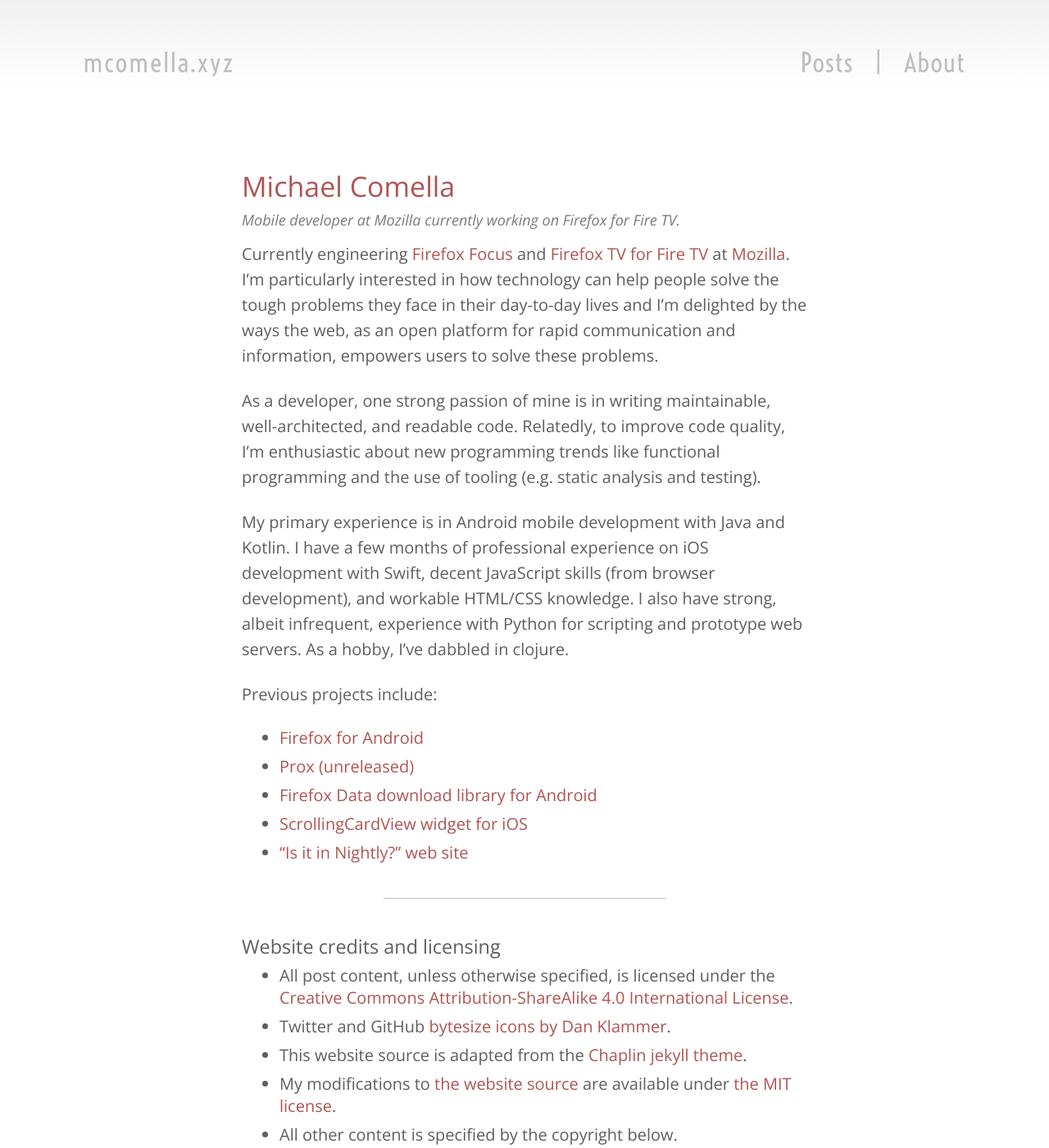
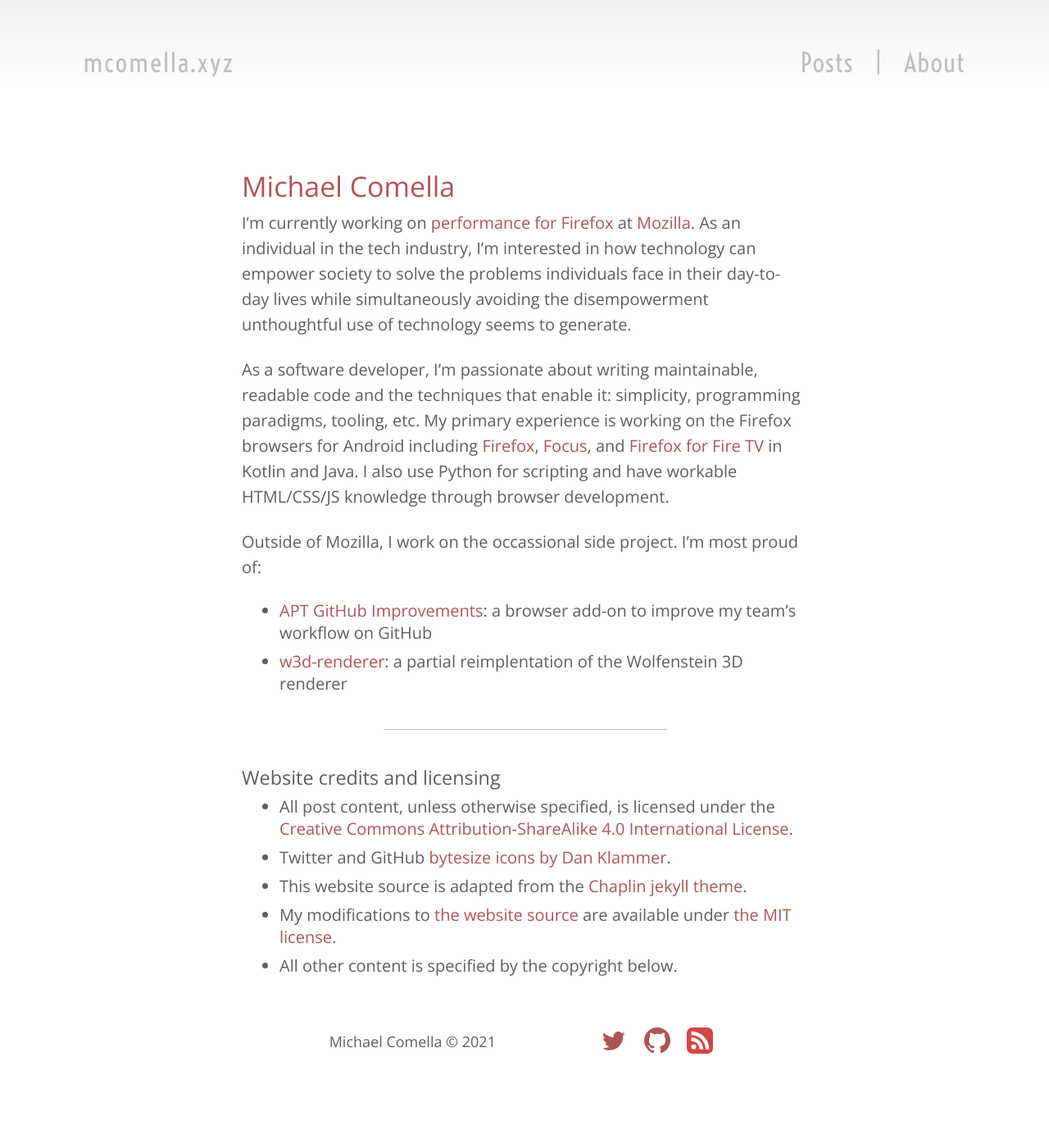
Before and after one commit to mcomella/mcomella.github.com, a Jekyll site: the page built from about.md, in a window 1280 px wide and 1400 px high. Shown: the whole window at 82% size. Built offline with Jekyll 4.4.1, drawn with Linux system fonts in a browser that asks for light colours.

Commit message:
Clean up bios.

```diff
--- a/_config.yml
+++ b/_config.yml
@@ -15,7 +15,7 @@
 comments: true
 
 short_bio: >
-    Mobile developer at Mozilla currently working on Firefox for Fire TV.
+    developer at Mozilla currently working on Firefox performance.
 profile_picture: https://www.gravatar.com/avatar/36d05d5b8389b342fc0629461fb39377?s=150
 
 google_analytics: false
--- a/_layouts/about.html
+++ b/_layouts/about.html
@@ -2,10 +2,6 @@
 layout: default
 ---
 <div class="content post about-container">
-	<!-- h1 class="about-title">{{ page.title }}</h1 -->
 	<h1 class="post-title">{{ site.author }}</h1>
-	{% if site.short_bio %}
-		<div class="post-date">{{ site.short_bio }}</div>
-	{% endif %}
 	{{ content }}
 </div>
--- a/about.md
+++ b/about.md
@@ -3,31 +3,13 @@
 permalink: /about/
 ---
 
-Currently engineering [Firefox Focus][focus] and [Firefox TV for Fire
-TV][firetv] at [Mozilla][moz]. I'm particularly interested in how
-technology can help people solve the tough problems they face in their
-day-to-day lives and I'm delighted by the ways the web, as an open
-platform for rapid communication and information, empowers users to
-solve these problems.
+I'm currently working on [performance for Firefox][perfblog] at [Mozilla]. As an individual in the tech industry, I'm interested in how technology can empower society to solve the problems individuals face in their day-to-day lives while simultaneously avoiding the disempowerment unthoughtful use of technology seems to generate.
 
-As a developer, one strong passion of mine is in writing maintainable,
-well-architected, and readable code. Relatedly, to improve code
-quality, I'm enthusiastic about new programming trends like functional
-programming and the use of tooling (e.g. static analysis and testing).
+As a software developer, I'm passionate about writing maintainable, readable code and the techniques that enable it: simplicity, programming paradigms, tooling, etc. My primary experience is working on the Firefox browsers for Android including [Firefox][fxa], [Focus], and [Firefox for Fire TV][fftv] in Kotlin and Java. I also use Python for scripting and have workable HTML/CSS/JS knowledge through browser development.
 
-My primary experience is in Android mobile development with Java and
-Kotlin.  I have a few months of professional experience on iOS
-development with Swift, decent JavaScript skills (from browser
-development), and workable HTML/CSS knowledge. I also have strong, albeit
-infrequent, experience with Python for scripting and prototype web
-servers. As a hobby, I've dabbled in clojure.
-
-Previous projects include:
-- [Firefox for Android][fxa]
-- [Prox (unreleased)][prox]
-- [Firefox Data download library for Android][fda]
-- [ScrollingCardView widget for iOS][cardview]
-- ["Is it in Nightly?" web site][iiin]
+Outside of Mozilla, I work on the occassional side project. I'm most proud of:
+- [APT GitHub Improvements][apt]: a browser add-on to improve my team's workflow on GitHub
+- [w3d-renderer][w3d]: a partial reimplentation of the Wolfenstein 3D renderer
 
 ---
 
@@ -38,14 +20,15 @@
 - My modifications to [the website source][source] are available under [the MIT license][license].
 - All other content is specified by the copyright below.
 
-[iiin]: http://mcomella.xyz/blog/2016/is-it-in-nightly-yet.html
-[cardview]: http://mcomella.xyz/blog/2017/introducing-scrolling-card-view-for-ios.html
-[fda]: https://github.com/mozilla-mobile/FirefoxData-android
-[prox]: https://medium.com/firefox-ux/project-prox-4e4c4e155592
+[perfblog]: https://blog.mozilla.org/performance/
+[Mozilla]: https://www.mozilla.org
 [fxa]: https://www.mozilla.org/firefox/android/
-[moz]: https://www.mozilla.org
-[focus]: https://www.mozilla.org/en-US/firefox/mobile/
-[firetv]: https://blog.mozilla.org/blog/2017/12/20/firefox-is-now-on-amazon-fire-tv-happy-holiday-watching/
+[Focus]: https://github.com/mozilla-mobile/focus-android/
+[fftv]: https://github.com/mozilla-mobile/firefox-tv
+
+[apt]: https://github.com/mcomella/apt_github_improvements
+[w3d]: https://github.com/mcomella/w3d-renderer
+
 [cc]: https://creativecommons.org/licenses/by-sa/4.0/
 [icons]: https://github.com/danklammer/bytesize-icons
 [source]: https://github.com/mcomella/mcomella.github.com
```
